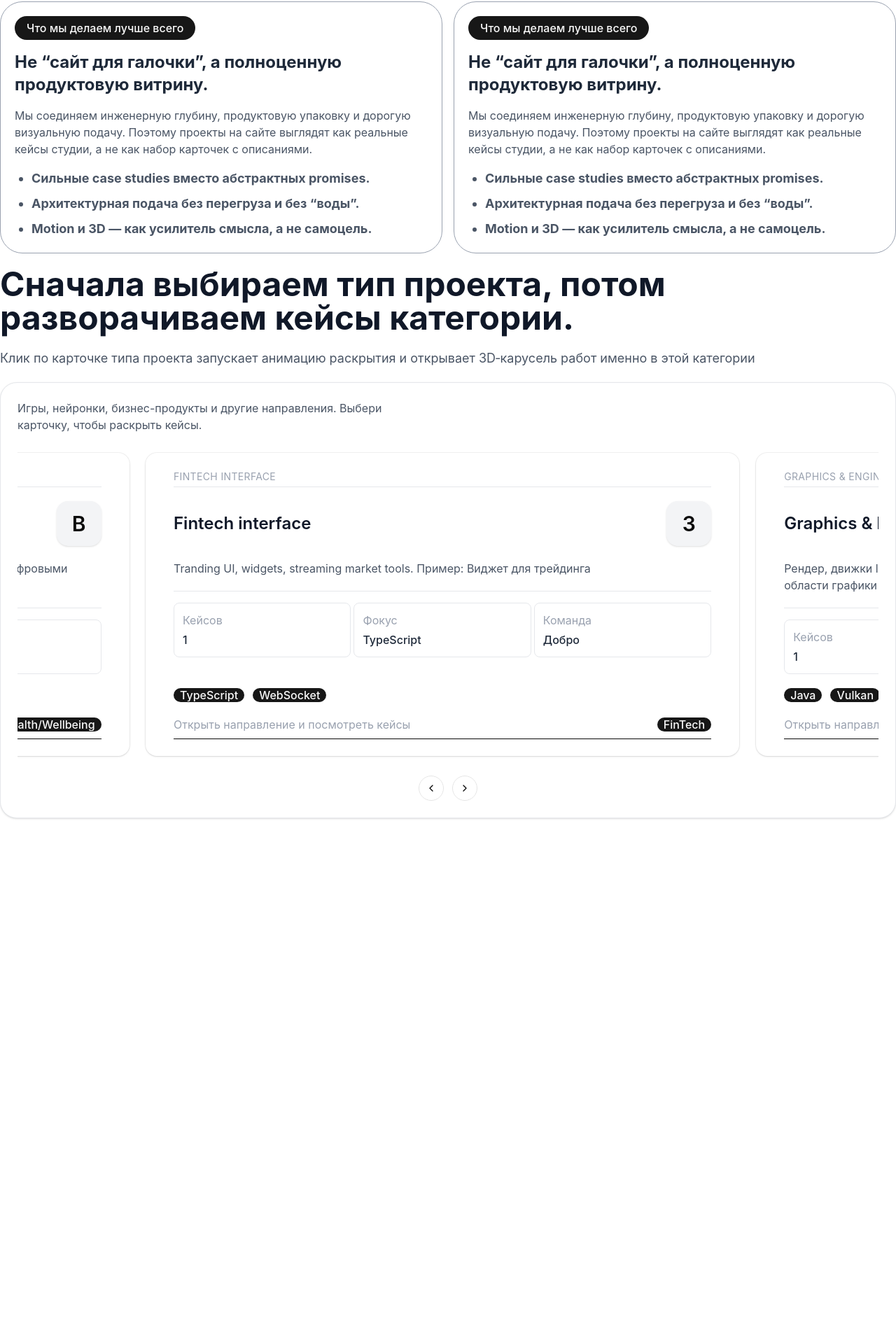
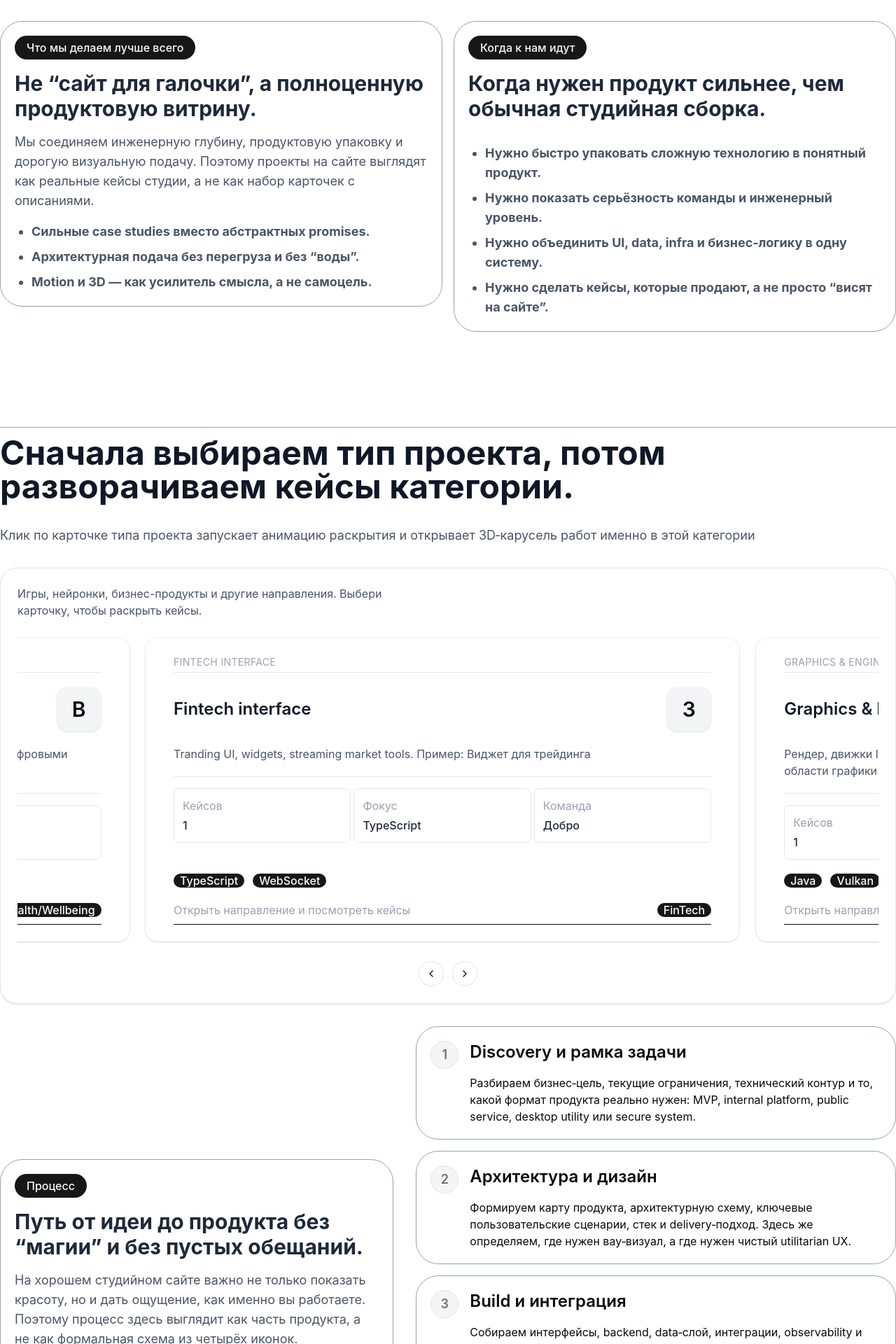
Before and after one commit to CodeCraftSite/codeCraftReact, a React (Vite) app: page / in a window 1280 px wide. Shown: the part 614-2534 px from the top of the page at 70% size. Before the commit the page ends 1823 px from the top, so only its background shows below. Built offline with nearby package versions, Linux system fonts and the light colour scheme.

Commit message:
Добавление блока описания процесса

```diff
--- a/package.json
+++ b/package.json
@@ -3,6 +3,7 @@
   "private": true,
   "version": "0.0.0",
   "type": "module",
+  "proxy": "http://localhost:5000",
   "scripts": {
     "dev": "vite",
     "build": "vite build",
--- a/src/components/CarouselProject.jsx
+++ b/src/components/CarouselProject.jsx
@@ -66,7 +66,7 @@ function CarouselProject() {
                 key={project.id}
                 className="basis-full sm:basis-[92%] md:basis-[85%] lg:basis-[75%] xl:basis-[70%] px-2  "
               >
-                <div className="p-1 h-full min-h-[420px]">
+                <div className="p-1 h-full min-h-105">
                   <Card className="w-full h-full rounded-2xl shadow-sm transition duration-300 ease-in-out transform-gpu hover:shadow-md hover:scale-[1.02]">
                     <CardContent className="flex flex-col gap-5 mx-4 px-6 h-full ">
                       <span className="text-sm uppercase tracking-wide text-gray-400 border-b border-gray-200 pb-1">
--- a/src/components/InfoCard.jsx
+++ b/src/components/InfoCard.jsx
@@ -1,25 +1,23 @@
 import { Badge } from "./ui/badge";
 
-function InfoCard() {
+function InfoCard(props) {
   return (
-    <div className="border border-gray-400 p-5 rounded-4xl animate-fade-in">
+    <div
+      className={`h-full ${props.class || "w-1/2"} border border-gray-400 p-5 rounded-4xl animate-fade-in`}
+    >
       <div className="flex flex-col gap-4">
-        <Badge className="text-base p-4 ">Что мы делаем лучше всего</Badge>
-        <h2 className="text-2xl font-bold text-gray-800">
-          Не “сайт для галочки”, а полноценную продуктовую витрину.
-        </h2>
+        <Badge className="text-base p-4 ">{props.name}</Badge>
+        <h2 className="text-3xl font-bold text-gray-800">{props.title}</h2>
 
-        <p className="text-base text-gray-600 text-left">
-          Мы соединяем инженерную глубину, продуктовую упаковку и дорогую
-          визуальную подачу. Поэтому проекты на сайте выглядят как реальные
-          кейсы студии, а не как набор карточек с описаниями.
-        </p>
+        <p className="text-lg text-gray-600 text-left">{props.description}</p>
 
-        <ul className="list-disc pl-6 space-y-2 text-gray-600 text-lg font-bold">
-          <li>Сильные case studies вместо абстрактных promises.</li>
-          <li>Архитектурная подача без перегруза и без “воды”.</li>
-          <li>Мotion и 3D — как усилитель смысла, а не самоцель.</li>
-        </ul>
+        {props.items_list && props.items_list.length > 0 && (
+          <ul className="list-disc pl-6 space-y-2 text-gray-600 text-lg font-bold">
+            {props.items_list.map((item, index) => (
+              <li key={index}>{item.text}</li>
+            ))}
+          </ul>
+        )}
       </div>
     </div>
   );
--- /dev/null
+++ b/src/components/processComponents/ProcessSection.jsx
@@ -0,0 +1,30 @@
+import InfoCard from "../InfoCard";
+import ProcessSteps from "./ProcessSteps";
+
+function ProcessSection() {
+  const processSteps = [
+    {
+      name: "Процесс",
+      title: "Путь от идеи до продукта без “магии” и без пустых обещаний.",
+      description:
+        "На хорошем студийном сайте важно не только показать красоту, но и дать ощущение, как именно вы работаете. Поэтому процесс здесь выглядит как часть продукта, а не как формальная схема из четырёх иконок.",
+    },
+  ];
+
+  return (
+    <div className="flex flex-row items-center gap-8">
+      <InfoCard
+        class="w-full"
+        name={processSteps[0].name}
+        title={processSteps[0].title}
+        description={processSteps[0].description}
+      />
+
+      <div className="flex flex-col gap-4">
+        <ProcessSteps />
+      </div>
+    </div>
+  );
+}
+
+export default ProcessSection;
--- /dev/null
+++ b/src/components/processComponents/ProcessSteps.jsx
@@ -0,0 +1,45 @@
+import { Avatar, AvatarFallback } from "../ui/avatar";
+
+function ProcessSteps() {
+  const processSteps = [
+    {
+      name: "Discovery и рамка задачи",
+      description:
+        "Разбираем бизнес‑цель, текущие ограничения, технический контур и то, какой формат продукта реально нужен: MVP, internal platform, public service, desktop utility или secure system.",
+    },
+
+    {
+      name: "Архитектура и дизайн",
+      description:
+        "Формируем карту продукта, архитектурную схему, ключевые пользовательские сценарии, стек и delivery‑подход. Здесь же определяем, где нужен вау‑визуал, а где нужен чистый utilitarian UX.",
+    },
+
+    {
+      name: "Build и интеграция",
+      description:
+        "Собираем интерфейсы, backend, data‑слой, интеграции, observability и всё, что делает проект живой системой, а не просто фронтовой обёрткой.",
+    },
+
+    {
+      name: "Rollout и развитие",
+      description:
+        "Запускаем продукт в production, собираем обратную связь, оптимизируем и развиваем его на основе данных и требований пользователей.",
+    },
+  ];
+
+  return processSteps.map((step, index) => (
+    <div className="flex flex-row items-start gap-4 border border-gray-400 p-5 rounded-4xl animate-fade-in">
+      <Avatar size="lg" className="size-30">
+        <AvatarFallback className="font-semibold text-lg" key={index}>
+          {index + 1}
+        </AvatarFallback>
+      </Avatar>
+      <div className="flex flex-col gap-4">
+        <h1 className="text-2xl font-semibold">{step.name}</h1>
+        <span className="">{step.description}</span>
+      </div>
+    </div>
+  ));
+}
+
+export default ProcessSteps;
--- /dev/null
+++ b/src/components/ui/avatar.jsx
@@ -0,0 +1,94 @@
+import { Avatar as AvatarPrimitive } from "radix-ui";
+
+import { cn } from "@/lib/utils";
+
+function Avatar({ className, size = "default", ...props }) {
+  return (
+    <AvatarPrimitive.Root
+      data-slot="avatar"
+      data-size={size}
+      className={cn(
+        "group/avatar relative flex size-8 shrink-0 rounded-full select-none after:absolute after:inset-0 after:rounded-full after:border after:border-border after:mix-blend-darken data-[size=lg]:size-10 data-[size=sm]:size-6 dark:after:mix-blend-lighten",
+        className,
+      )}
+      {...props}
+    />
+  );
+}
+
+function AvatarImage({ className, ...props }) {
+  return (
+    <AvatarPrimitive.Image
+      data-slot="avatar-image"
+      className={cn(
+        "aspect-square size-full rounded-full object-cover",
+        className,
+      )}
+      {...props}
+    />
+  );
+}
+
+function AvatarFallback({ className, ...props }) {
+  return (
+    <AvatarPrimitive.Fallback
+      data-slot="avatar-fallback"
+      className={cn(
+        "flex size-full items-center justify-center rounded-full bg-muted text-sm text-muted-foreground group-data-[size=sm]/avatar:text-xs",
+        className,
+      )}
+      {...props}
+    />
+  );
+}
+
+function AvatarBadge({ className, ...props }) {
+  return (
+    <span
+      data-slot="avatar-badge"
+      className={cn(
+        "absolute right-0 bottom-0 z-10 inline-flex items-center justify-center rounded-full bg-primary text-primary-foreground bg-blend-color ring-2 ring-background select-none",
+        "group-data-[size=sm]/avatar:size-2 group-data-[size=sm]/avatar:[&>svg]:hidden",
+        "group-data-[size=default]/avatar:size-2.5 group-data-[size=default]/avatar:[&>svg]:size-2",
+        "group-data-[size=lg]/avatar:size-3 group-data-[size=lg]/avatar:[&>svg]:size-2",
+        className,
+      )}
+      {...props}
+    />
+  );
+}
+
+function AvatarGroup({ className, ...props }) {
+  return (
+    <div
+      data-slot="avatar-group"
+      className={cn(
+        "group/avatar-group flex -space-x-2 *:data-[slot=avatar]:ring-2 *:data-[slot=avatar]:ring-background",
+        className,
+      )}
+      {...props}
+    />
+  );
+}
+
+function AvatarGroupCount({ className, ...props }) {
+  return (
+    <div
+      data-slot="avatar-group-count"
+      className={cn(
+        "relative flex size-8 shrink-0 items-center justify-center rounded-full bg-muted text-sm text-muted-foreground ring-2 ring-background group-has-data-[size=lg]/avatar-group:size-10 group-has-data-[size=sm]/avatar-group:size-6 [&>svg]:size-4 group-has-data-[size=lg]/avatar-group:[&>svg]:size-5 group-has-data-[size=sm]/avatar-group:[&>svg]:size-3",
+        className,
+      )}
+      {...props}
+    />
+  );
+}
+
+export {
+  Avatar,
+  AvatarBadge,
+  AvatarFallback,
+  AvatarGroup,
+  AvatarGroupCount,
+  AvatarImage,
+};
--- a/src/components/ui/carousel.jsx
+++ b/src/components/ui/carousel.jsx
@@ -189,7 +189,7 @@ function CarouselNext({
   size = "icon-sm",
   ...props
 }) {
-  const { orientation, scrollNext, canScrollNext } = useCarousel();
+  const { scrollNext } = useCarousel();
 
   return (
     <Button
--- a/src/pages/IndexPage.jsx
+++ b/src/pages/IndexPage.jsx
@@ -1,48 +1,94 @@
 import CarouselProject from "../components/CarouselProject";
 import InfoCard from "../components/InfoCard";
+import ProcessSection from "../components/processComponents/ProcessSection";
 import { Button } from "../components/ui/button";
 
 function IndexPage() {
+  const infoCardsData = [
+    {
+      name: "Что мы делаем лучше всего",
+      title: "Не “сайт для галочки”, а полноценную продуктовую витрину.",
+      description:
+        "Мы соединяем инженерную глубину, продуктовую упаковку и дорогую визуальную подачу. Поэтому проекты на сайте выглядят как реальные кейсы студии, а не как набор карточек с описаниями. ",
+      items_list: [
+        {
+          text: "Сильные case studies вместо абстрактных promises.",
+        },
+        {
+          text: "Архитектурная подача без перегруза и без “воды”.",
+        },
+        {
+          text: "Motion и 3D — как усилитель смысла, а не самоцель.",
+        },
+      ],
+    },
+
+    {
+      name: "Когда к нам идут",
+      title: "Когда нужен продукт сильнее, чем обычная студийная сборка.",
+      items_list: [
+        {
+          text: "Нужно быстро упаковать сложную технологию в понятный продукт.",
+        },
+
+        {
+          text: "Нужно показать серьёзность команды и инженерный уровень.",
+        },
+        {
+          text: "Нужно объединить UI, data, infra и бизнес‑логику в одну систему.",
+        },
+        {
+          text: "Нужно сделать кейсы, которые продают, а не просто “висят на сайте”.",
+        },
+      ],
+    },
+  ];
+
   return (
-    <div className="flex flex-col">
+    <div className="flex flex-col space-y-8">
       <div className="flex flex-row pb-3">
         <h1 className="text-7xl font-bold text-gray-900 animate-fade-in">
           Делаем software-продукты, которые выглядят дорого и работают хорошо
         </h1>
       </div>
-      <span className="text-2xl text-gray-500 my-5 animate-fade-in">
+      <span className="text-2xl text-gray-500  animate-fade-in">
         Мы проектируем и запускаем сложные digital‑системы: от внутренних
         платформ и AI‑сервисов до desktop‑инструментов, secure products и
         интерфейсов, где важны скорость, архитектура и ощущение премиального
         исполнения.
       </span>
 
-      <div className="flex flex-row gap-2  animate-fade-in">
+      <div className="flex flex-row gap-2 animate-fade-in">
         <Button size="lg">Запустить обсуждение</Button>
         <Button size="lg" variant="outline">
           Открыть портфолио
         </Button>
       </div>
 
-      <p className="text-lg text-gray-600  animate-fade-in my-5">
+      <p className="text-lg text-gray-600  animate-fade-in ">
         Никаких шаблоных решений, только индивидуальный подход к каждому проекту
       </p>
 
-      <div className="flex flex-row gap-4 my-5">
-        {/* Это через цикл будет! */}
-        <InfoCard />
-        <InfoCard />
+      <div className="flex flex-row gap-4  items-stretch">
+        {infoCardsData.map((cardData, index) => (
+          <InfoCard key={index} {...cardData} />
+        ))}
       </div>
 
-      <h2 className="text-5xl font-bold text-gray-900 animate-fade-in mb-5">
+      <h2 className="text-5xl font-bold text-gray-900 animate-fade-in  mt-26 border-t border-gray-400 pt-3">
         Сначала выбираем тип проекта, потом разворачиваем кейсы категории.
       </h2>
-      <p className="text-lg text-gray-600 animate-fade-in pb-5">
+      <p className="text-lg text-gray-600 animate-fade-in ">
         Клик по карточке типа проекта запускает анимацию раскрытия и открывает
         3D‑карусель работ именно в этой категории
       </p>
 
       <CarouselProject />
+
+      {/*
+      <div>Блок с каруселью подробный</div> */}
+
+      <ProcessSection></ProcessSection>
     </div>
   );
 }
```
